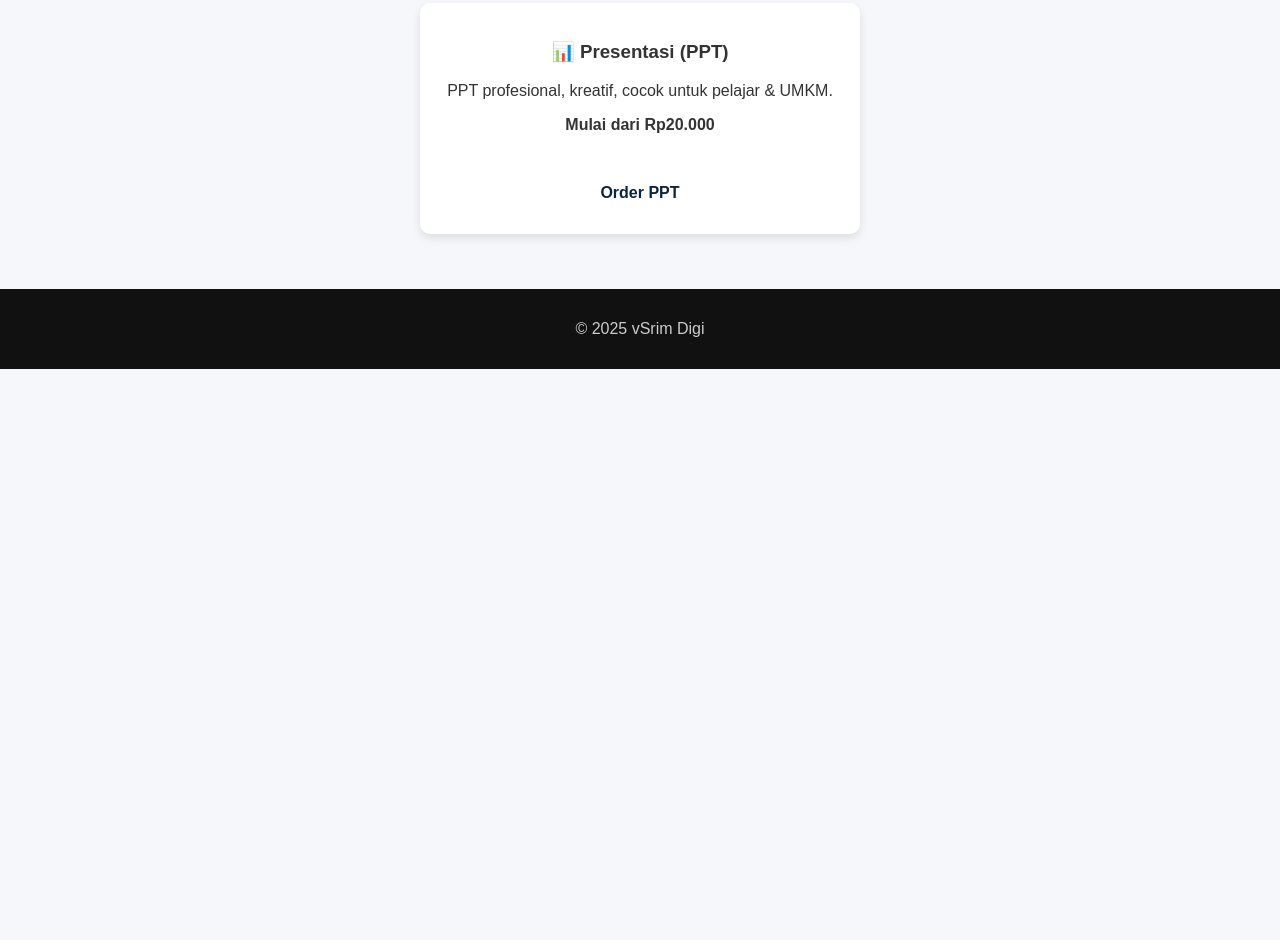
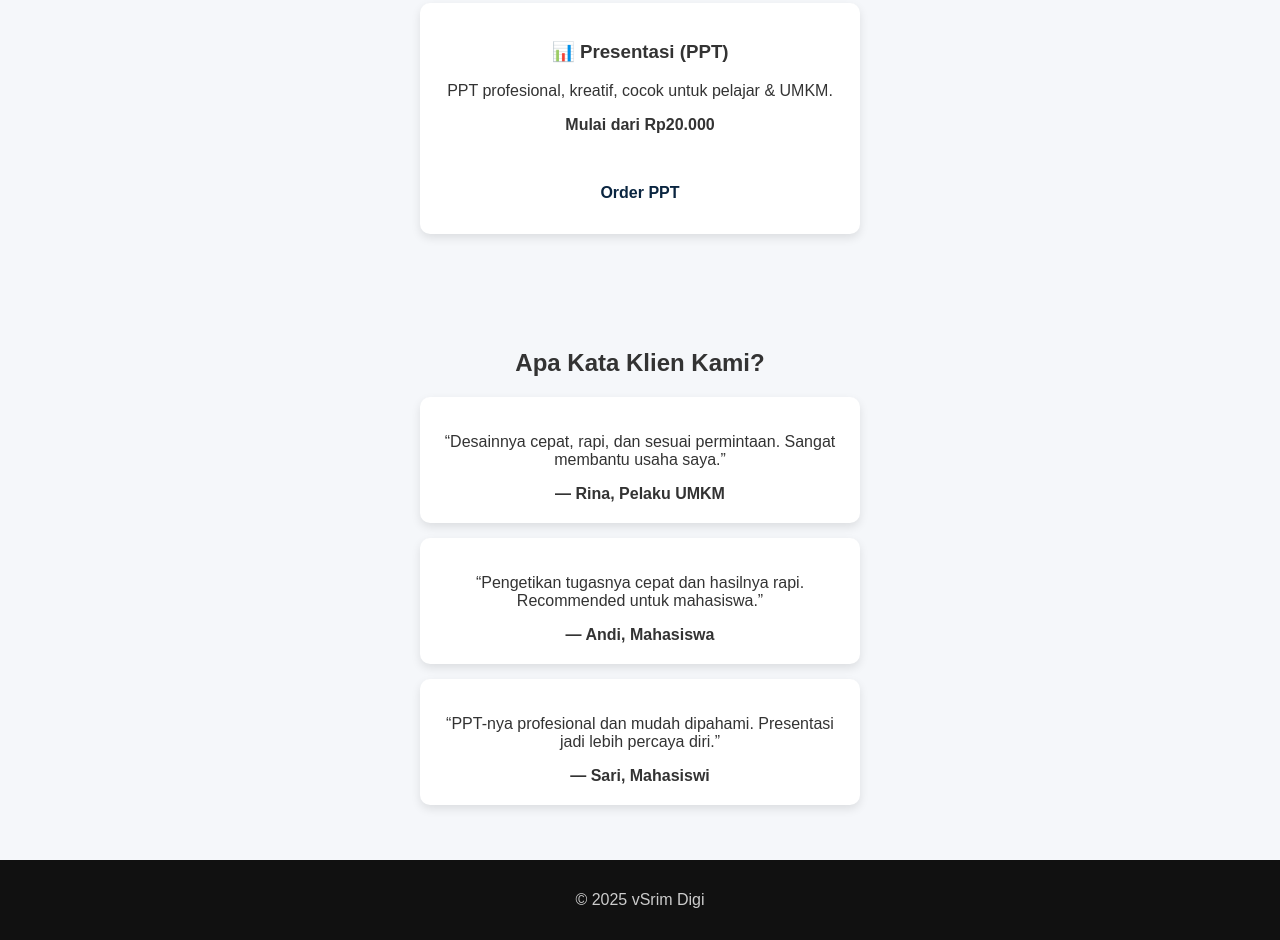
Before and after one commit to mikutwicee/vsrimdigi.github.io, a plain HTML site: page index.html in a window 1280 px wide. Shown: the part 930-1870 px from the top of the page. Before the commit the page ends 1299 px from the top, so only its background shows below. Drawn offline with Linux system fonts and the light colour scheme.

Commit message:
Update index.html

```diff
--- a/index.html
+++ b/index.html
@@ -51,6 +51,30 @@
 
 </section>
 
+<section class="services">
+  <h2>Apa Kata Klien Kami?</h2>
+
+  <div class="card">
+    <p>
+      “Desainnya cepat, rapi, dan sesuai permintaan. Sangat membantu usaha saya.”
+    </p>
+    <strong>— Rina, Pelaku UMKM</strong>
+  </div>
+
+  <div class="card">
+    <p>
+      “Pengetikan tugasnya cepat dan hasilnya rapi. Recommended untuk mahasiswa.”
+    </p>
+    <strong>— Andi, Mahasiswa</strong>
+  </div>
+
+  <div class="card">
+    <p>
+      “PPT-nya profesional dan mudah dipahami. Presentasi jadi lebih percaya diri.”
+    </p>
+    <strong>— Sari, Mahasiswi</strong>
+  </div>
+</section>
 
 <footer>
   <p>© 2025 vSrim Digi</p>
```
